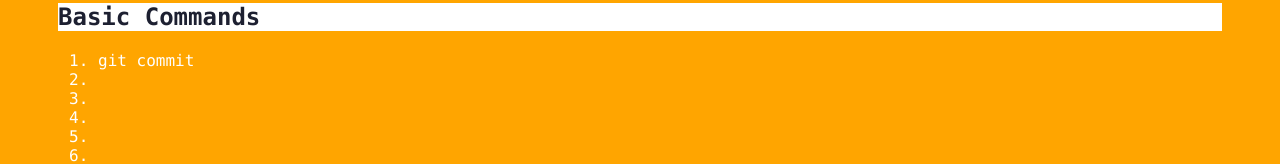
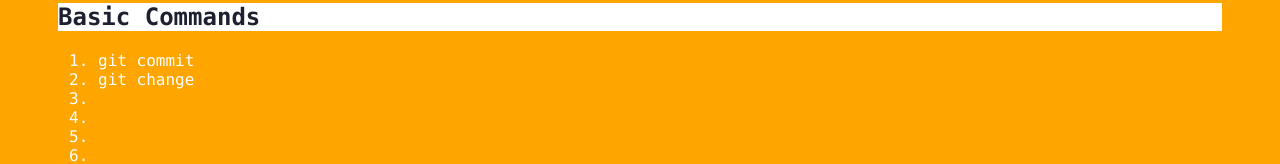
Before and after one commit to alonestargo/git_learning, a plain HTML site: page index.html in a window 1280 px wide. Both pictures are taken after a click on the element "Basic Commands". Shown: the part 290-454 px from the top of the page. Drawn offline with Linux system fonts and the light colour scheme.

Commit message:
add commit commands

```diff
--- a/index.html
+++ b/index.html
@@ -30,7 +30,7 @@
             <div class="panel">
                 <ol>
                     <li>git commit</li>
-                    <li></li>
+                    <li>git change</li>
                     <li></li>
                     <li></li>
                     <li></li>
```
